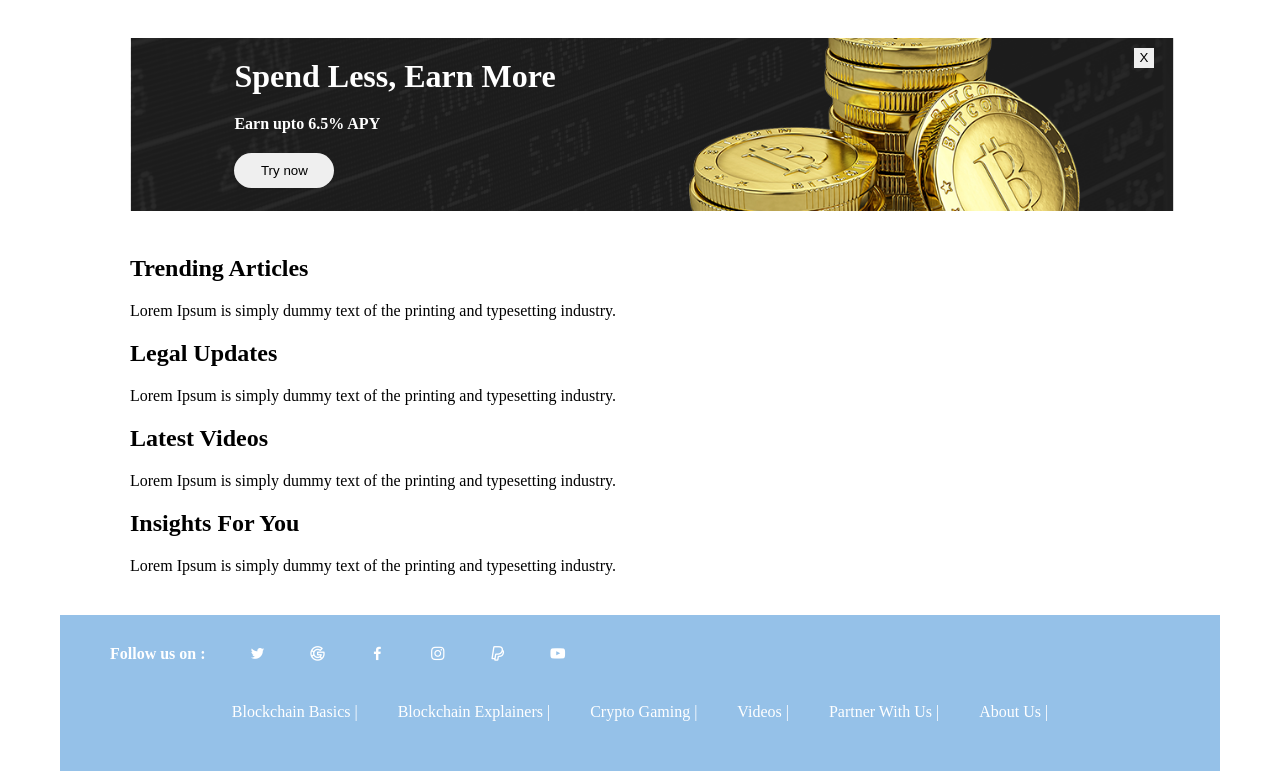
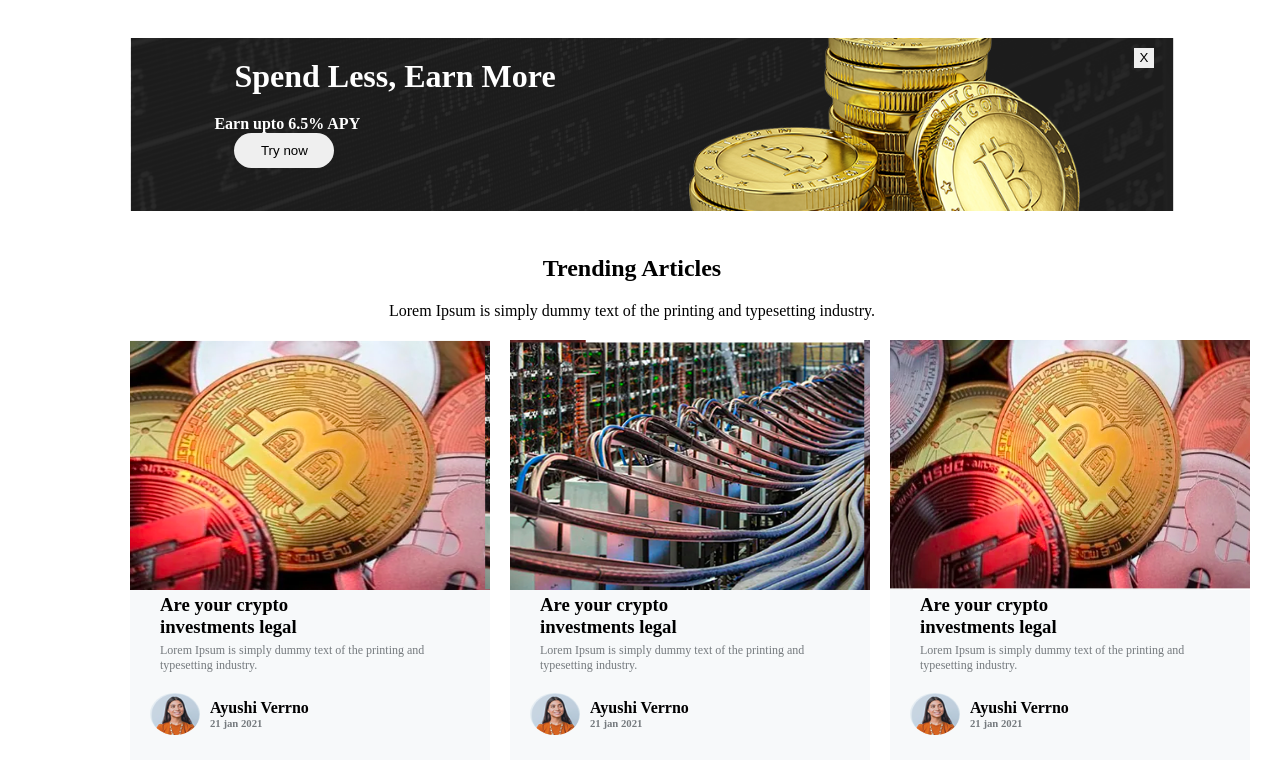
Before and after one commit to naikrahul175/Html-Css-Project1, a plain HTML site: page index.html in a window 1280 px wide. Shown: the part 1258-2035 px from the top of the page. Drawn offline with nearby package versions, Linux system fonts and the light colour scheme.

Commit message:
done with Article section

```diff
--- a/index.html
+++ b/index.html
@@ -30,7 +30,7 @@
         </nav>
     </header>
     <div class="main-body container">
-        <div class="ads-container">
+        <div class="ads-container" id="ads-container">
             <img src="./images/ad-background2.png" alt="ad-image" class="ads">
 
             <div class="left-block"> <h1>Spend Less, Earn More</h1>
@@ -79,6 +79,44 @@
         <section class="Articles-container section-3">
             <h1>Trending Articles</h1>
             <p>Lorem Ipsum is simply dummy text of the printing and typesetting industry.</p>
+            <div class="card-container">
+                <div class="card" id="card">
+                    <img src="./images/1.png" alt="card-image">
+                    <h3>Are your crypto <br> investments legal</h3>
+                    <p>Lorem Ipsum is simply dummy text of the printing and typesetting industry.</p>
+                    <div class="user">
+                        <img src="./images/avatar.png" alt="avatar" >
+                        <div class="user-block">
+                            <h4>Ayushi Verrno</h4>
+                            <h6>21 jan 2021</h6>
+                        </div>
+                    </div>
+                </div>
+                <div class="card" id="card">
+                    <img src="./images/2.png" alt="card-image">
+                    <h3>Are your crypto <br> investments legal</h3>
+                    <p>Lorem Ipsum is simply dummy text of the printing and typesetting industry.</p>
+                    <div class="user">
+                        <img src="./images/avatar.png" alt="avatar" >
+                        <div class="user-block">
+                            <h4>Ayushi Verrno</h4>
+                            <h6>21 jan 2021</h6>
+                        </div>
+                    </div>
+                </div>
+                <div class="card" id="card">
+                    <img src="./images/3.png" alt="card-image">
+                    <h3>Are your crypto <br> investments legal</h3>
+                    <p>Lorem Ipsum is simply dummy text of the printing and typesetting industry.</p>
+                    <div class="user">
+                        <img src="./images/avatar.png" alt="avatar" >
+                        <div class="user-block">
+                            <h4>Ayushi Verrno</h4>
+                            <h6>21 jan 2021</h6>
+                        </div>
+                    </div>
+                </div>
+            </div>
         </section>
         <section class="LegalUpdate-container section-4">
             <h1>Legal Updates</h1>
--- a/script.js
+++ b/script.js
@@ -24,9 +24,10 @@ function loadTableData() {
     document.getElementById("table-body").innerHTML = tableData;
 }
 
-
 function closebtn() {
-    console.log("you click me");
+    //   let closebtn = document.getElementById("ad-close");
+    //   console.log(closebtn);
+    document.getElementById("ads-container").style.display = "none";
 }
 
 loadTableData()
--- a/style.css
+++ b/style.css
@@ -173,7 +173,8 @@ span {
     width: 100px;
 }
 
-/* Crytocurrrencies */
+    /* Crytocurrrencies  section*/
+
 table {
     width: 100%;
     border:1px solid rgba(0,0,0,0.3);
@@ -181,8 +182,67 @@ table {
     text-align: center;
 
 }
+    /* Articles section */
+.Articles-container{
+    text-align: center;
+}
 
-/* footer */
+.card-container {
+    width: 100%;
+    display: flex;
+    text-align: start;
+    justify-content: space-between;
+}
+
+.card-container .card {
+    width: 40%;
+    min-width:360px;
+    margin: 0 20px 0 0;
+    background: rgba(213,222,229,0.2);
+}
+
+.card-container .card  img {
+    width: 100%;
+    height: 250px;
+    margin: 0;
+}
+
+.card-container .card h3 {
+    margin: 0 30px;
+}
+
+.card-container .card p{
+    margin: 5px 30px;
+    font-size: 12px;
+    color: #757a7e;
+}
+
+.card .user {
+display: flex;
+align-items: center;
+height: 10%;
+min-height: 30px;
+}
+
+.card .user img {
+    height: 100%;
+    width: 50px;
+    border-radius: 50%;
+    margin: 0;
+}
+
+.user .user-block {
+    margin: 0 0 0 10px;
+}
+
+.user-block ,h4 , h6 {
+    margin: 0;
+}
+
+.user-block h6 {
+    color: #757a7e;
+}
+        /* footer */
 footer {
     padding: 10px;
     background: #95c1e8;
```
Also changed, not shown: images/avatar.png (added), images/avatar1.png (added).
